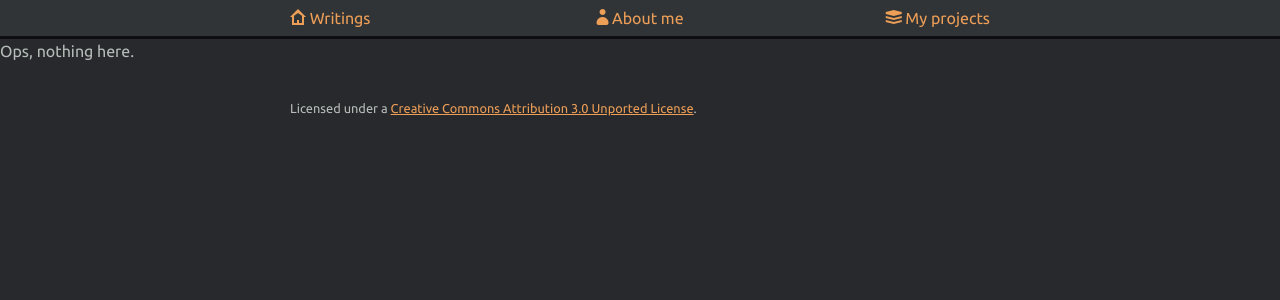
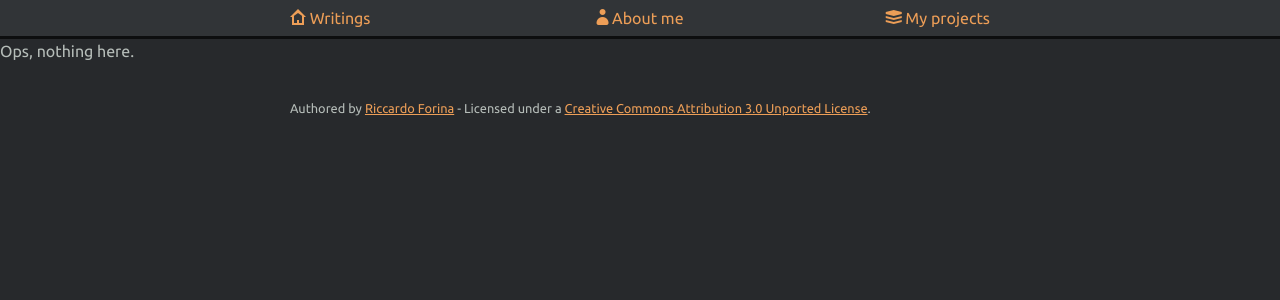
Before and after one commit to riccardo-forina/codingnot.es, a Flask app: page / in a window 1280 px wide. Shown: the part 128-428 px from the top of the page. Run offline with Flask 2, Linux system fonts and the light colour scheme; some libraries are stand-ins or nearby versions; some web fonts are replaced.

Commit message:
authoring link for G+

```diff
--- a/templates/base.html
+++ b/templates/base.html
@@ -46,7 +46,7 @@
   {% endblock %}
 
   <footer>
-    <p class="wrapper">Licensed under a <a rel="license" href="http://creativecommons.org/licenses/by/3.0/deed.en_US">Creative Commons Attribution 3.0 Unported License</a>.</p>
+    <p class="wrapper">Authored by <a href="https://plus.google.com/u/0/+RiccardoForina?rel=author">Riccardo Forina</a> - Licensed under a <a rel="license" href="http://creativecommons.org/licenses/by/3.0/deed.en_US">Creative Commons Attribution 3.0 Unported License</a>.</p>
   </footer>
 
   <script src="//google-code-prettify.googlecode.com/svn/loader/run_prettify.js?skin=desert"></script>
```
